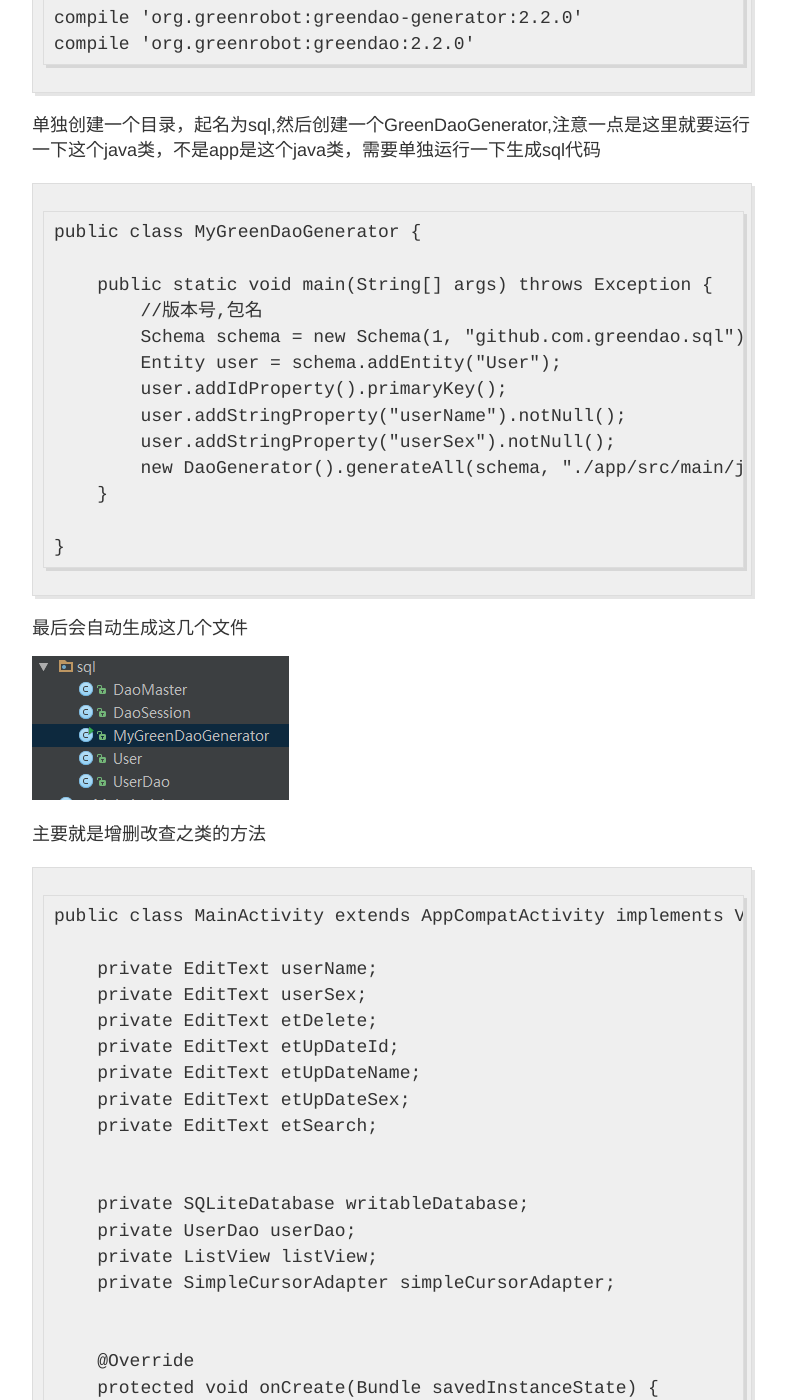
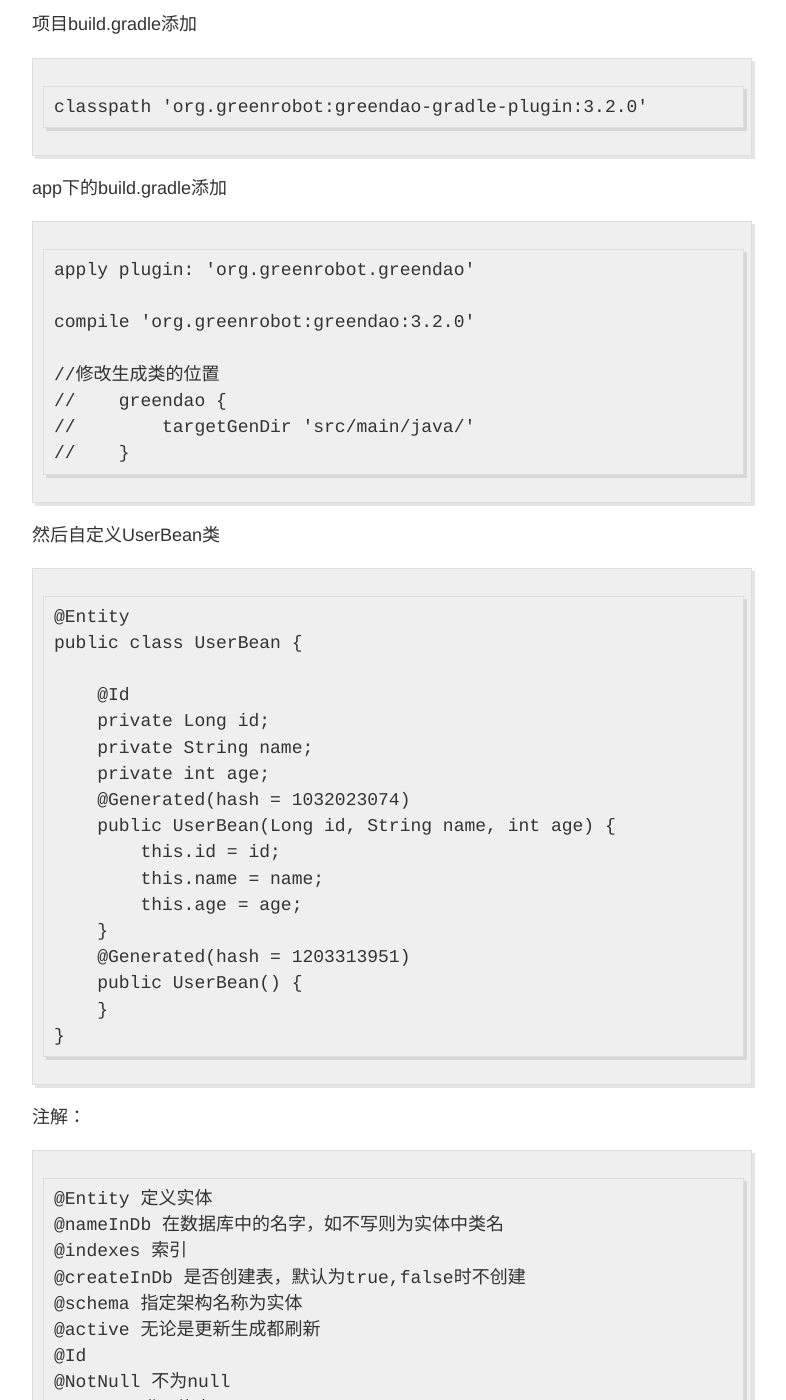
Before and after one commit to 7449/7449.github.io, a Jekyll site: the page built from _posts/2016-10-8-Android_greenDao增删改查.md, in a window 1280 px wide and 1400 px high, scrolled down 540 px. Shown: the whole window, without its empty margins (248-1034 px from the left). Built offline with Jekyll 4.4.1, drawn with Linux system fonts in a browser that asks for light colours; some of the changed text lies outside the part shown.

Commit message:
update greendao3.0

```diff
--- a/_posts/2016-10-8-Android_greenDao增删改查.md
+++ b/_posts/2016-10-8-Android_greenDao增删改查.md
@@ -2,11 +2,78 @@
 layout: post
 title: Android_greenDao增删改查
 ---
-
+/已更新3.0/
 greenDao是一个使用于android的ORM框架,现在主流的ORM框架有OrmLite,SugarORM,Active Android,Realm以及GreenDAO.greenDao的性能远远高于同类的ORM框架,具体的测试结果官网有。
 
 
 示例代码：[https://github.com/7449/AndroidDevelop/tree/master/greenDao](https://github.com/7449/AndroidDevelop/tree/master/greenDao)
+
+3.0示例代码：[https://github.com/7449/AndroidDevelop/tree/master/greendao_3.0](https://github.com/7449/AndroidDevelop/tree/master/greendao_3.0)
+
+
+
+
+>3.0更新
+
+
+项目build.gradle添加
+
+	classpath 'org.greenrobot:greendao-gradle-plugin:3.2.0'
+
+app下的build.gradle添加
+
+
+	apply plugin: 'org.greenrobot.greendao'
+
+	compile 'org.greenrobot:greendao:3.2.0'
+
+	//修改生成类的位置
+	//    greendao {
+	//        targetGenDir 'src/main/java/'
+	//    }
+
+
+然后自定义UserBean类
+
+	@Entity
+	public class UserBean {
+
+	    @Id
+	    private Long id;
+	    private String name;
+	    private int age;
+	    @Generated(hash = 1032023074)
+	    public UserBean(Long id, String name, int age) {
+	        this.id = id;
+	        this.name = name;
+	        this.age = age;
+	    }
+	    @Generated(hash = 1203313951)
+	    public UserBean() {
+	    }
+	}
+
+注解：
+
+	@Entity 定义实体
+	@nameInDb 在数据库中的名字，如不写则为实体中类名
+	@indexes 索引
+	@createInDb 是否创建表，默认为true,false时不创建
+	@schema 指定架构名称为实体
+	@active 无论是更新生成都刷新
+	@Id
+	@NotNull 不为null
+	@Unique 唯一约束
+	@ToMany 一对多
+	@OrderBy 排序
+	@ToOne 一对一
+	@Transient 不存储在数据库中
+	@generated 由greendao产生的构造函数或方法
+
+
+重新rebuild 一下项目，就可以看到greenDao自动生成的数据库相关类，比2.X时确实好用多了，之后用法还和以前一样
+
+>2.x ---------------  3.x  分割线
 
 用greenDao实现了数据库的增删改查,确实比以前自己写SQL语句舒服多了,不用再考虑SQL语句很方便。
 
```
